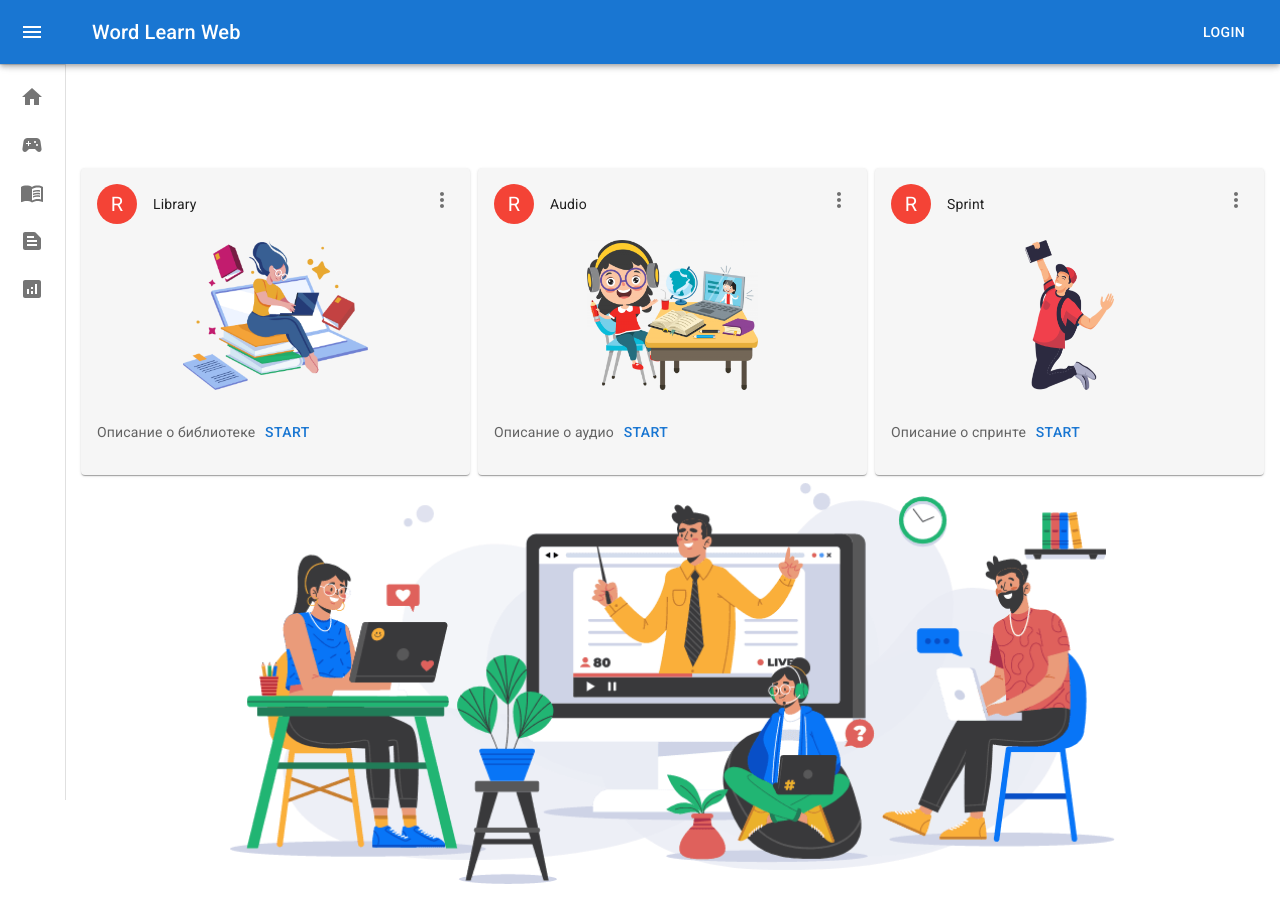
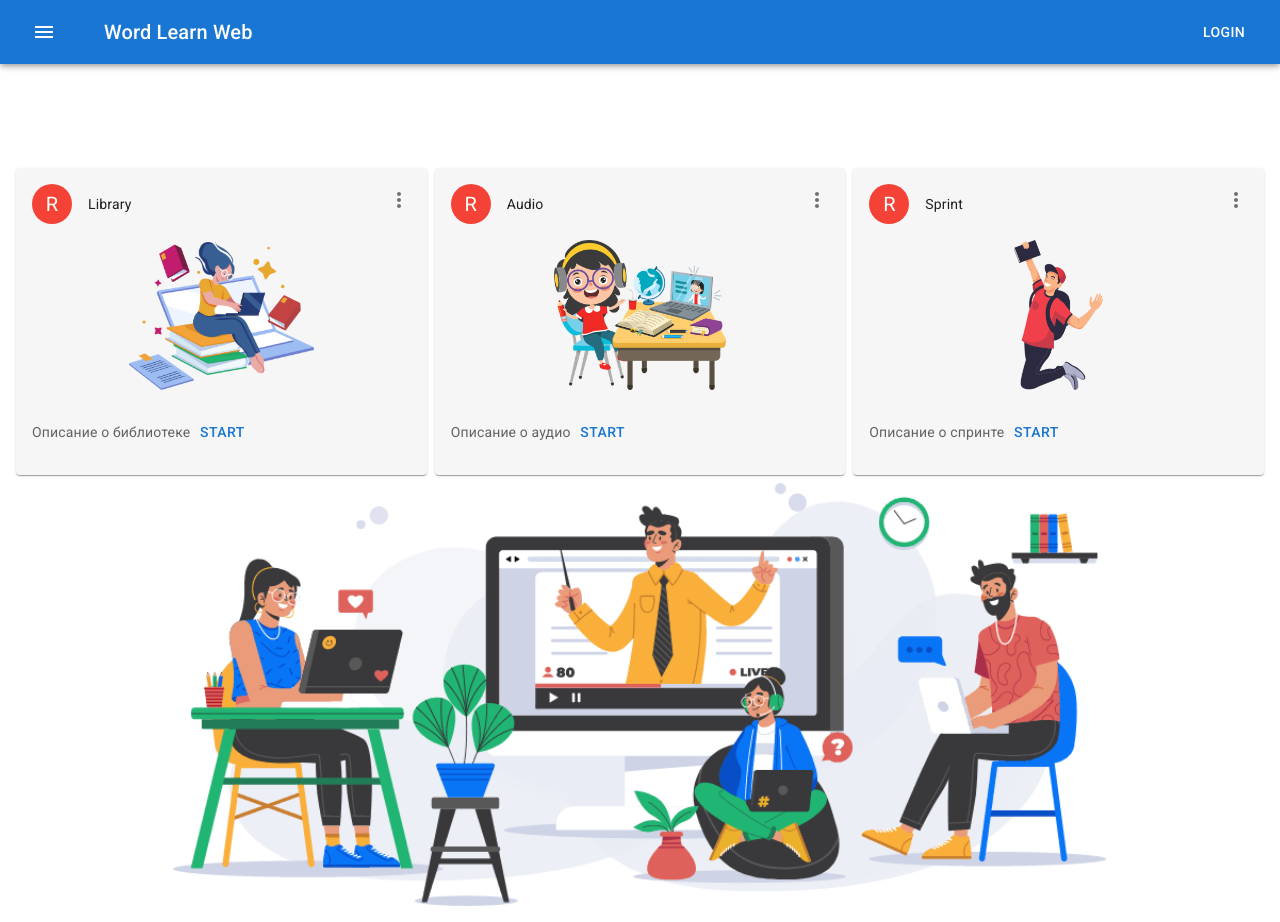
Before and after one commit to dmitriStpaniuk/rslang, a React (Create React App) app: page / in a window 1280 px wide. Before the commit the page ends 900 px from the top, so only its background shows below. Built offline with nearby package versions, Linux system fonts and the light colour scheme.

Commit message:
add: send hard words

```diff
--- a/package.json
+++ b/package.json
@@ -11,6 +11,7 @@
     "@testing-library/react": "^13.3.0",
     "@testing-library/user-event": "^13.5.0",
     "axios": "^0.27.2",
+    "qs": "^6.11.0",
     "react": "^18.2.0",
     "react-dom": "^18.2.0",
     "react-router-dom": "^6.3.0",
--- a/src/components/Headers.tsx
+++ b/src/components/Headers.tsx
@@ -1,129 +1,66 @@
-import { Button, CSSObject, Divider, IconButton, List, ListItem, ListItemButton, ListItemIcon, ListItemText, styled, Theme, Toolbar, Typography, useTheme } from '@mui/material'
+import { AppBar, Button, Drawer, IconButton, ListItem, ListItemButton, ListItemIcon, ListItemText, makeStyles, Toolbar, Typography } from '@mui/material'
 import MenuIcon from '@mui/icons-material/Menu';
-import { Link as RouterLink, useNavigate } from 'react-router-dom';
+import { Link, Link as RouterLink, useNavigate } from 'react-router-dom';
 import { useUser } from './UserProvider';
-import { axiosApiInstance, __baseUrl__ } from './constant';
-import MuiAppBar, { AppBarProps as MuiAppBarProps } from '@mui/material/AppBar';
-import MuiDrawer from '@mui/material/Drawer';
+import { axiosApiInstance, userId, __baseUrl__ } from './constant';
 import { useState } from 'react';
-import ChevronLeftIcon from '@mui/icons-material/ChevronLeft';
-import ChevronRightIcon from '@mui/icons-material/ChevronRight';
 import HomeIcon from '@mui/icons-material/Home';
 import MenuBookIcon from '@mui/icons-material/MenuBook';
 import AnalyticsIcon from '@mui/icons-material/Analytics';
 import { Main } from './Main';
 import SportsEsportsIcon from '@mui/icons-material/SportsEsports';
 import TextSnippetIcon from '@mui/icons-material/TextSnippet';
+import withAuth from './WithAuth';
 
 
-const userId = localStorage.getItem('idUser')
+// const userId = localStorage.getItem('idUser')
 
-const drawerWidth = 240;
-
-const openedMixin = (theme: Theme): CSSObject => ({
-  width: drawerWidth,
-  transition: theme.transitions.create('width', {
-    easing: theme.transitions.easing.sharp,
-    duration: theme.transitions.duration.enteringScreen,
-  }),
-  overflowX: 'hidden',
-});
-
-const closedMixin = (theme: Theme): CSSObject => ({
-  transition: theme.transitions.create('width', {
-    easing: theme.transitions.easing.sharp,
-    duration: theme.transitions.duration.leavingScreen,
-  }),
-  overflowX: 'hidden',
-  width: `calc(${theme.spacing(7)} + 1px)`,
-  [theme.breakpoints.up('sm')]: {
-    width: `calc(${theme.spacing(8)} + 1px)`,
-  },
-});
-
-const DrawerHeader = styled('div')(({ theme }) => ({
-  display: 'flex',
-  alignItems: 'center',
-  justifyContent: 'flex-end',
-  ...theme.mixins.toolbar,
-}));
-
-interface AppBarProps extends MuiAppBarProps {
-  open?: boolean;
+type NavMenuItemProps = {
+  path: string;
+  icon: JSX.Element;
+  name: string;
 }
 
-const AppBar = styled(MuiAppBar, {
-  shouldForwardProp: (prop) => prop !== 'open',
-})<AppBarProps>(({ theme, open }) => ({
-  zIndex: theme.zIndex.drawer + 1,
-  transition: theme.transitions.create(['width', 'margin'], {
-    easing: theme.transitions.easing.sharp,
-    duration: theme.transitions.duration.leavingScreen,
-  }),
-  ...(open && {
-    marginLeft: drawerWidth,
-    width: `calc(100% - ${drawerWidth}px)`,
-    transition: theme.transitions.create(['width', 'margin'], {
-      easing: theme.transitions.easing.sharp,
-      duration: theme.transitions.duration.enteringScreen,
-    }),
-  }),
-}));
+const NavMenuItem = ({ path, icon, name }: NavMenuItemProps) => <ListItemButton component={Link} to={path}>
+  <ListItemIcon>{icon}</ListItemIcon>
+  <ListItemText primary={name} />
+</ListItemButton>
 
-const Drawer = styled(MuiDrawer, { shouldForwardProp: (prop) => prop !== 'open' })(
-  ({ theme, open }) => ({
-    width: drawerWidth,
-    flexShrink: 0,
-    whiteSpace: 'nowrap',
-    boxSizing: 'border-box',
-    ...(open && {
-      ...openedMixin(theme),
-      '& .MuiDrawer-paper': openedMixin(theme),
-    }),
-    ...(!open && {
-      ...closedMixin(theme),
-      '& .MuiDrawer-paper': closedMixin(theme),
-    }),
-  }),
-);
+const PrivateNavMenuItem = withAuth(NavMenuItem)
 
 export const Headers = () => {
-  const [user, setUser] = useUser()
+  const [user] = useUser()
   const [open, setOpen] = useState(false);
-  let navigate = useNavigate();
-  const icon = [<HomeIcon />, <SportsEsportsIcon />, <MenuBookIcon />, <TextSnippetIcon />, <AnalyticsIcon />]
-  const getUserName = async () => {
-    if (userId) await axiosApiInstance.get(__baseUrl__ + 'users/' + JSON.parse(userId))
-      .then(res => {
-        setUser(res.data)
-      })
-  }
-  if (!user) getUserName()
-  //
-  const theme = useTheme();
 
-  const handleDrawerOpen = () => {
-    setOpen(true);
-  };
+  const data = [
+    { name: "Home", icon: <HomeIcon />, path: '/' },
+    { name: 'Textbook', icon: <MenuBookIcon />, path: '/difficulty/library', isPrivate: false },
+    { name: "Dictionary", icon: <TextSnippetIcon />, path: '/difficulty/library', isPrivate: true },
+    { name: "Games", icon: <SportsEsportsIcon />, path: '/game', isPrivate: false },
+    { name: "Statistics", icon: <AnalyticsIcon />, path: '/statistic', isPrivate: false },
+  ];
 
-  const handleDrawerClose = () => {
-    setOpen(false);
-  };
-  const handleClick = (e: React.MouseEvent<HTMLLIElement, MouseEvent>) => {
-    navigate('/')
-  }
+  const getList = () => (
+    <div style={{ width: 250 }} onClick={() => setOpen(false)}>
+      {data.map((item, index) => (
+        <div key={item.name}>
+          {item.isPrivate
+            ? <PrivateNavMenuItem path={item.path} icon={item.icon} name={item.name} />
+            : <NavMenuItem path={item.path} icon={item.icon} name={item.name} />}
+        </div>
+      ))}
+    </div>
+  );
+
   return (
     <div style={{ display: 'flex', width: '100%' }}>
-      <AppBar position="fixed" open={open}>
+      <AppBar position="fixed">
         <Toolbar>
           <IconButton
             color="inherit"
-            aria-label="open drawer"
-            onClick={handleDrawerOpen}
-            edge="start"
+            onClick={() => setOpen(true)}
             sx={{
               marginRight: 5,
-              ...(open && { display: 'none' }),
             }}
           >
             <MenuIcon />
@@ -143,41 +80,16 @@ export const Headers = () => {
           }
         </Toolbar>
       </AppBar>
-      <Drawer variant="permanent" open={open}>
-        <DrawerHeader>
-          <IconButton onClick={handleDrawerClose}>
-            {theme.direction === 'rtl' ? <ChevronRightIcon /> : <ChevronLeftIcon />}
-          </IconButton>
-        </DrawerHeader>
-        <Divider />
-        <List>
-          {['Домой', 'Игры', 'Учебник', 'Сложные слова', 'Статистика'].map((text, index) => (
-            <ListItem onClick={(e) => handleClick(e)} key={index} disablePadding sx={{ display: 'block' }}>
-              <ListItemButton
-                sx={{
-                  minHeight: 48,
-                  justifyContent: open ? 'initial' : 'center',
-                  px: 2.5,
-                }}
-              >
-                <ListItemIcon
-                  sx={{
-                    minWidth: 0,
-                    mr: open ? 3 : 'auto',
-                    justifyContent: 'center',
-                  }}
-                >
-                  {icon[index]}
-                </ListItemIcon>
-                <ListItemText primary={text} sx={{ opacity: open ? 1 : 0 }} />
-              </ListItemButton>
-            </ListItem>
-          ))}
-        </List>
+      <Drawer open={open} anchor={"left"} onClose={() => setOpen(false)}>
+        <Typography sx={
+          {
+            textAlign: 'center',
+            p: 2
+          }
+        }>Rs school WLW</Typography>
+        {getList()}
       </Drawer>
-
-      <DrawerHeader />
       <Main />
-    </div>
+    </div >
   )
 }
--- a/src/components/Main.tsx
+++ b/src/components/Main.tsx
@@ -18,8 +18,8 @@ const Placeholder = () =>
 
   >
     {mainState.map((card, index) =>
-      <Grid item xs={12} sm={12} md={4}>
-        <CardMain key={index} img={card.img} title={card.title} discription={card.discription} src={card.src} />
+      <Grid key={index} item xs={12} sm={12} md={4}>
+        <CardMain img={card.img} title={card.title} discription={card.discription} src={card.src} />
       </Grid>)}
 
     <Grid item xs={false} md={9} display={{ xs: "none", sm: "block" }}>
@@ -32,7 +32,8 @@ const Placeholder = () =>
   </Grid>
 export const Main = () => {
   return (
-    <Box sx={{
+    <Box
+    sx={{
       mt: 8,
       display: 'flex',
       width: '100%',
--- a/src/components/UserProvider.tsx
+++ b/src/components/UserProvider.tsx
@@ -1,12 +1,14 @@
-import { createContext, ReactNode, useContext, useState } from "react";
+import { createContext, ReactNode, useContext, useEffect, useState } from "react";
+import { axiosApiInstance, __baseUrl__ } from "./constant";
 
 type UserProviderProps = {
   children: ReactNode
 }
 
-type User = {
-  "userId": string,
-  "name": string
+export type User = {
+  id: string;
+  name: string;
+  email: string;
 }
 
 type UserContextValue = [
@@ -14,10 +16,24 @@ type UserContextValue = [
   setUser: React.Dispatch<React.SetStateAction<User | null>>
 ]
 
+const getUserById = async (id: string) => {
+  const response = await axiosApiInstance.get<Omit<User, 'id'>>(__baseUrl__ + 'users/' + id)
+  return response.data
+
+}
+
 const userContext = createContext<UserContextValue | null>(null);
 
 export const UserProvider = ({ children }: UserProviderProps) => {
   const [user, setUser] = useState<User | null>(null)
+  useEffect(() => {
+    const userIdFromStorage = localStorage.getItem('idUser')
+    if (userIdFromStorage) {
+      getUserById(userIdFromStorage.slice(1, -1)).then((result)=> {
+        setUser({...result, id: userIdFromStorage.slice(1, -1)})
+      })
+    }
+  }, [])
   return (
     <userContext.Provider value={[user, setUser]}>{children}</userContext.Provider>
   )
--- a/src/components/constant.tsx
+++ b/src/components/constant.tsx
@@ -5,6 +5,8 @@ import sprint from "./assets/img/sprint.png"
 // export const __baseUrl__ = 'https://react-learnwords-project.herokuapp.com/'
 
 export const __baseUrl__ = 'http://localhost:3001/';
+export const userId = localStorage.getItem('idUser')
+
 
 export const mainState = [
   {
@@ -108,7 +110,7 @@ axiosApiInstance.interceptors.request.use(
       config.headers = {
         'Authorization': `Bearer ${keys}`,
         'Accept': 'application/json',
-        'Content-Type': 'application/x-www-form-urlencoded'
+        'Content-Type': 'application/json'
       }
     }
     return config;
--- a/src/components/registration/SignIn.tsx
+++ b/src/components/registration/SignIn.tsx
@@ -38,7 +38,11 @@ export const SignIn = () => {
       email: data.get('email'),
       password: data.get('password'),
     })
-    setUser({userId: response.userId, name: response.name})
+    setUser({
+      id: response.userId,
+      name: response.name,
+      email:  data.get('email') as string
+    })
     navigate(-1)
   };
 
```
Also changed, not shown: src/components/textbook/AddLearnWord.tsx (+22 -2 lines), 1 other file (tests, documents, lock files or other folders).
